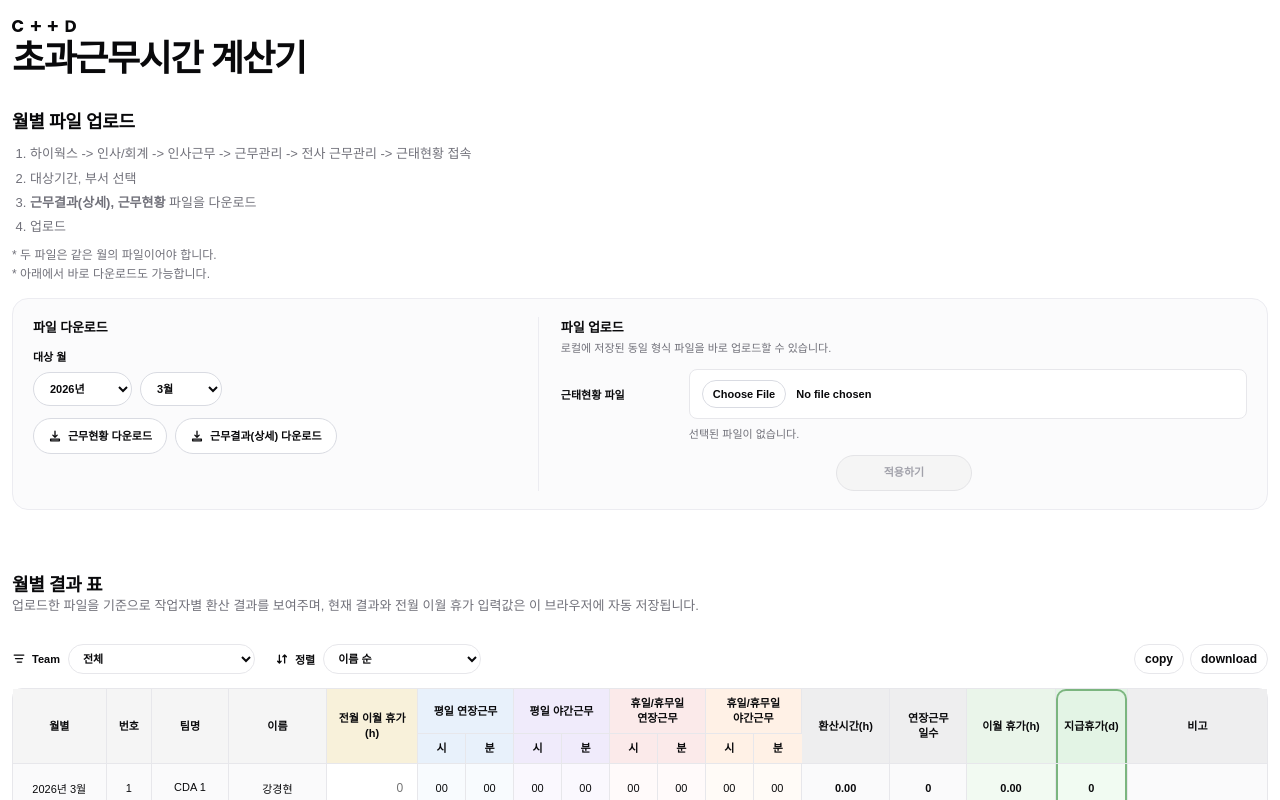
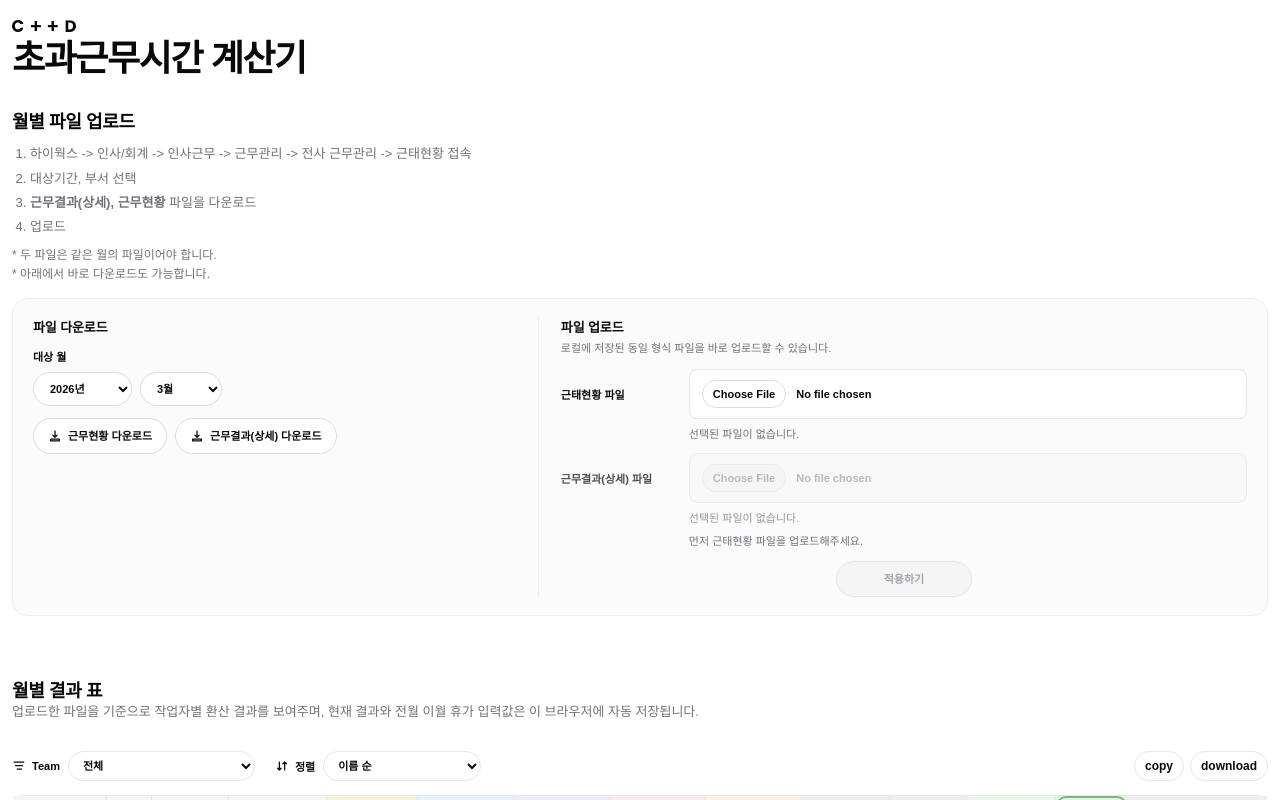
Before and after one commit to gsuu/workHoursCalculator, a Vue app: page / in a window 1280 px wide. Shown: the top 800 px of the page. Built offline with nearby package versions, Linux system fonts and the light colour scheme; a web font is replaced by a local one.

Commit message:
fix: 업로드 흐름과 결과 집합 정리

```diff
--- a/src/App.vue
+++ b/src/App.vue
@@ -695,13 +695,22 @@ watch(
                   </small>
                 </label>
 
-              <label v-if="canUploadDetailFile" class="transfer-upload-row">
+                <label :class="['transfer-upload-row', { 'is-disabled': !canUploadDetailFile }]">
                   <span class="transfer-upload-label">근무결과(상세) 파일</span>
-                <input class="transfer-upload-input" type="file" accept=".xls,.xlsx" @change="updateMonthlyFile('detail', $event)">
+                  <input
+                    class="transfer-upload-input"
+                    type="file"
+                    accept=".xls,.xlsx"
+                    :disabled="!canUploadDetailFile"
+                    @change="updateMonthlyFile('detail', $event)"
+                  >
                   <small :class="['transfer-upload-status', detailImportStatus.state]">
                     <span v-if="detailImportStatus.fileName" class="transfer-upload-file-name">{{ detailImportStatus.fileName }}</span><span class="transfer-upload-status-text">{{ detailImportStatus.statusText }}</span>
                   </small>
                 </label>
+                <p v-if="!canUploadDetailFile" class="transfer-upload-help">
+                  먼저 근태현황 파일을 업로드해주세요.
+                </p>
               </div>
             <div class="transfer-upload-actions">
               <button
@@ -1276,12 +1285,23 @@ h1 {
   color: var(--muted);
 }
 
+.transfer-upload-row.is-disabled {
+  opacity: 0.72;
+}
+
 .transfer-upload-label {
   color: var(--text);
 }
 
 .transfer-upload-row small {
   grid-column: 2;
+  color: var(--muted);
+  font-size: 11px;
+  line-height: 1.4;
+}
+
+.transfer-upload-help {
+  margin: -2px 0 0 128px;
   color: var(--muted);
   font-size: 11px;
   line-height: 1.4;
@@ -1337,6 +1357,20 @@ h1 {
   font: inherit;
   font-weight: 700;
   cursor: pointer;
+}
+
+.transfer-upload-input:disabled {
+  cursor: not-allowed;
+  background: #f7f7f8;
+  color: #a1a1aa;
+}
+
+.transfer-upload-input:disabled::file-selector-button,
+.transfer-upload-input:disabled::-webkit-file-upload-button {
+  cursor: not-allowed;
+  background: #f4f4f5;
+  color: #a1a1aa;
+  border-color: #e4e4e7;
 }
 
 .table-input {
@@ -1734,6 +1768,10 @@ h1 {
   .transfer-upload-row small {
     grid-column: auto;
   }
+
+  .transfer-upload-help {
+    margin-left: 0;
+  }
 }
 
 @media (max-width: 620px) {
--- a/src/monthlyAttendanceImport.js
+++ b/src/monthlyAttendanceImport.js
@@ -188,6 +188,30 @@ const extractDetailEmployeeIds = (rows) => {
   }
 
   return employeeIds;
+};
+
+const extractDetailEmployees = (rows) => {
+  const nameRow = rows[0] ?? [];
+  const idRow = rows[1] ?? [];
+  const partRow = rows[2] ?? [];
+  const employees = new Map();
+
+  for (
+    let columnIndex = DETAIL_GROUP_START_COLUMN;
+    columnIndex < nameRow.length;
+    columnIndex += DETAIL_GROUP_WIDTH
+  ) {
+    const employeeId = normalizeText(idRow[columnIndex]);
+    if (!employeeId) continue;
+
+    employees.set(employeeId, {
+      employeeId,
+      name: normalizeText(nameRow[columnIndex]),
+      part: normalizeText(partRow[columnIndex])
+    });
+  }
+
+  return employees;
 };
 
 const validateMatchingEmployeeIds = (attendanceEmployeeIds, detailEmployeeIds) => {
@@ -436,6 +460,26 @@ export const hasApprovedOvertime = (detail) =>
     )
   );
 
+const createWorkerSummary = ({ employeeId, name = "", part = "" }) => ({
+  employeeId,
+  name,
+  part,
+  div: "",
+  rank: "",
+  nightMinutes: 0,
+  overtimeMinutes: 0,
+  holidayOvertimeMinutes: 0,
+  holidayNightMinutes: 0,
+  holidayWorkMinutes: 0,
+  holidayOvertimeGrantMinutes: 0,
+  holidayNightGrantMinutes: 0,
+  holidayGrantMinutes: 0,
+  leaveGrantMinutes: 0,
+  overtimeDayCount: 0,
+  issueCount: 0,
+  issueDates: []
+});
+
 const parseAttendanceRows = (rows) => {
   const monthInfo = validateAttendanceRows(rows);
   const employeeIds = extractAttendanceEmployeeIds(rows);
@@ -616,10 +660,17 @@ export const parseMonthlyResultFiles = async ({ attendanceFile, detailFile }) =>
   const attendance = parseAttendanceRows(attendanceRows);
   validateDetailRows(detailRows, attendance.monthInfo, detailGuideRows);
   validateMatchingEmployeeIds(attendance.employeeIds, extractDetailEmployeeIds(detailRows));
+  const detailEmployees = extractDetailEmployees(detailRows);
   const detailRules = parseValidatedDetailRows(detailRows, attendance.monthInfo, detailGuideRows);
-  const workerMap = new Map();
+  const workerMap = new Map(
+    [...detailEmployees.values()].map((employee) => [employee.employeeId, createWorkerSummary(employee)])
+  );
 
   for (const record of attendance.records.values()) {
+    if (!detailEmployees.has(record.employeeId)) {
+      continue;
+    }
+
     const detail = detailRules.get(`${record.employeeId}:${record.date}`) ?? null;
     const ruleText = detail?.ruleText ?? "";
     const workModeOverride = resolveWorkModeOverride(record.date, ruleText);
@@ -638,25 +689,11 @@ export const parseMonthlyResultFiles = async ({ attendanceFile, detailFile }) =>
       approvedNightMinutes: detail?.nightMinutes ?? 0,
       approvedHolidayMinutes: detail?.holidayMinutes ?? 0
     });
-    const current = workerMap.get(record.employeeId) ?? {
+    const current = workerMap.get(record.employeeId) ?? createWorkerSummary({
       employeeId: record.employeeId,
       name: record.name,
-      part: record.part,
-      div: "",
-      rank: "",
-      nightMinutes: 0,
-      overtimeMinutes: 0,
-      holidayOvertimeMinutes: 0,
-      holidayNightMinutes: 0,
-      holidayWorkMinutes: 0,
-      holidayOvertimeGrantMinutes: 0,
-      holidayNightGrantMinutes: 0,
-      holidayGrantMinutes: 0,
-      leaveGrantMinutes: 0,
-      overtimeDayCount: 0,
-      issueCount: 0,
-      issueDates: []
-    };
+      part: record.part
+    });
 
     if (
       shouldIgnoreUnapprovedRecord({
```
Lines whose indentation alone changed are shown as unchanged.
